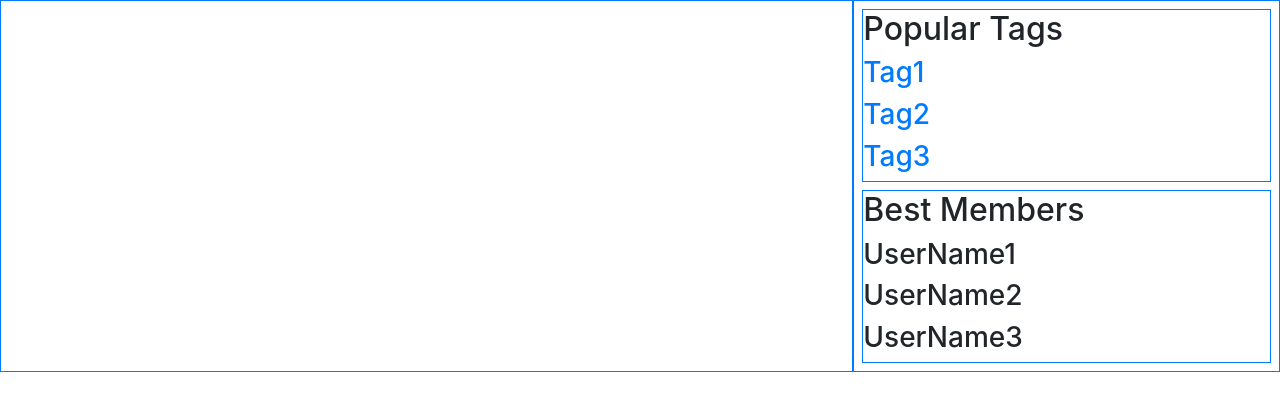
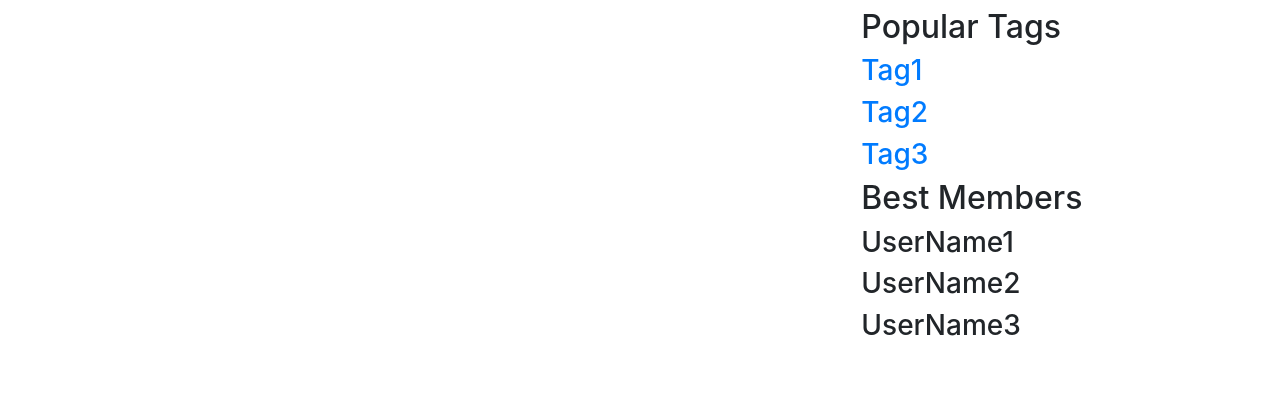
Before and after one commit to DronBrigadir/tp, a Django app: template ASKZUB/templates/extends/base.html in a window 1280 px wide. Shown: the part 70-481 px from the top of the page. Run offline with Django 3.2, Linux system fonts and the light colour scheme; the template is opened without the code that fills it, so the values that code supplies are empty.

Commit message:
remove borders in base.html

```diff
--- a/ASKZUB/templates/extends/base.html
+++ b/ASKZUB/templates/extends/base.html
@@ -7,16 +7,16 @@
 
     <div class="container-fluid">
         <div class="row">
-            <div class="col-sm-8 main-content border border-primary p-2">
+            <div class="col-sm-8 main-content p-2">
                 {% block content %}
                 {% endblock %}
             </div>
 
-            <div class="col-sm-4 border border-primary p-2">
-                <div class="mb-2 border border-primary">
+            <div class="col-sm-4 p-2">
+                <div class="mb-2">
                     {% include "includes/sidebar_tags.html" %}
                 </div>
-                <div class="border border-primary">
+                <div>
                     {% include "includes/sidebar_best_members.html" %}
                 </div>
             </div>
```
